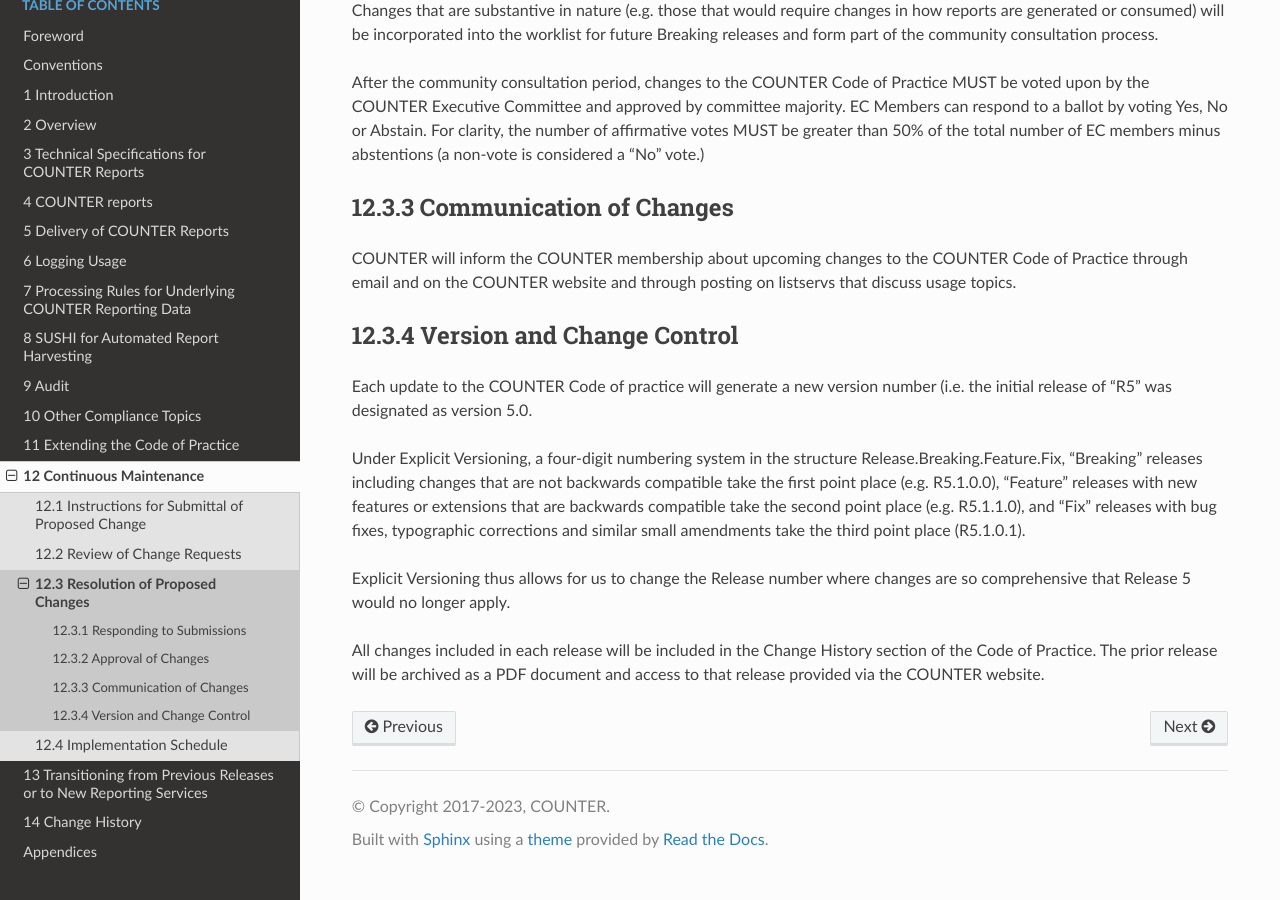
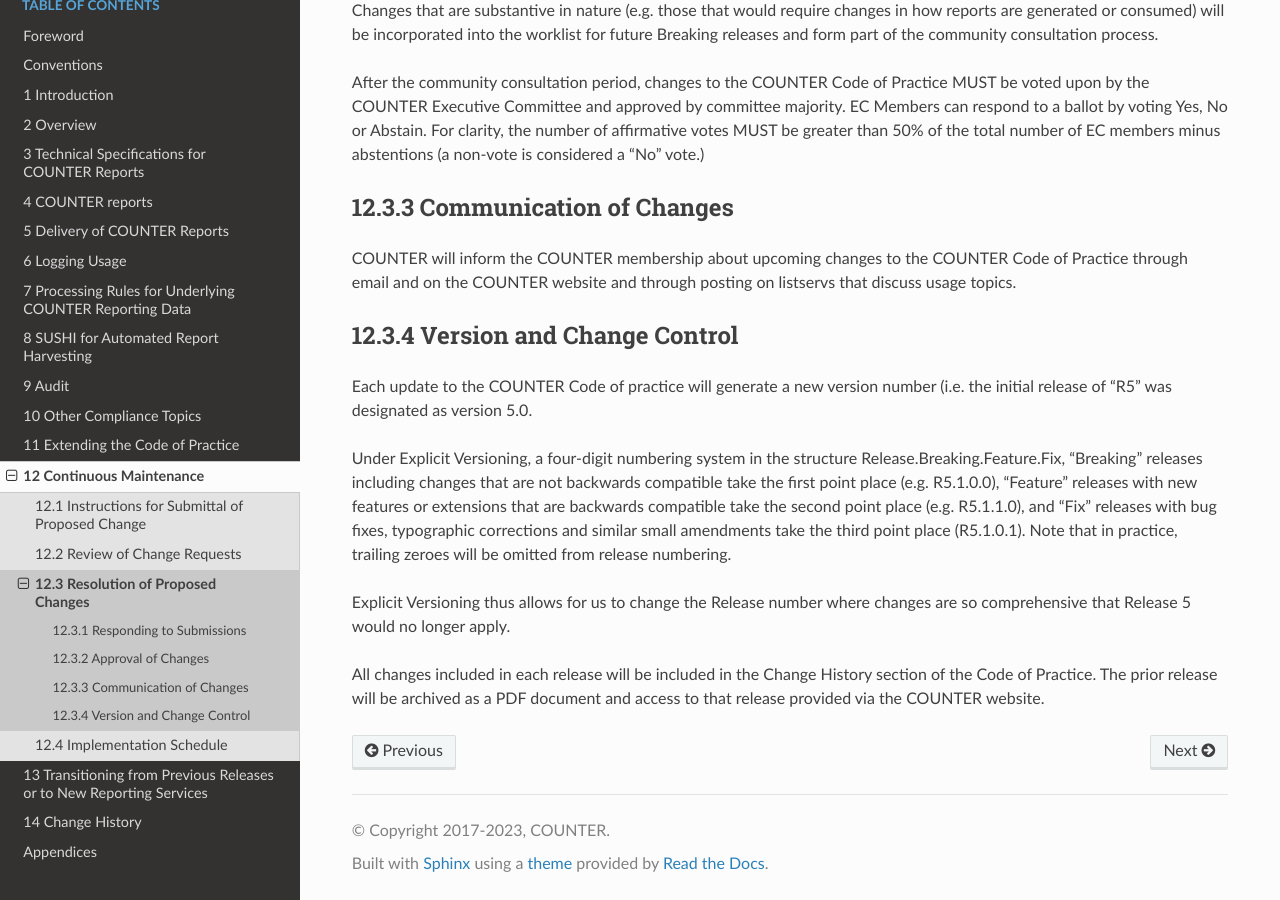
Before and after one commit to Project-Counter/cop5, a Sphinx documentation site: the page built from source/12-maintenance/03-resolution-of-proposed-changes.rst, in a window 1280 px wide and 900 px high, scrolled down 633 px. Built offline with Sphinx 7.4.7 and the Read the Docs theme 2.0.0, drawn with Linux system fonts in a browser that asks for light colours.

Commit message:
versioning, access type and registry
Clarified location of change log and note regarding trailing zeroes. Clarified access type principles. Clarified that report providers with no registry record should omit value in header.

```diff
--- a/source/03-specifications/02-formats-for-counter-reports.rst
+++ b/source/03-specifications/02-formats-for-counter-reports.rst
@@ -119,7 +119,7 @@
        360 COUNTER
 
    * - Registry
-     - The link to the platform's COUNTER Registry record.
+     - The link to the platform's COUNTER Registry record. Report providers who do not have a Registry record MUST leave the value blank.
      - https://registry.projectcounter.org/platform/b2b2736c-2cb9-48ec-91f4-870336acfb1c
 
    * - (blank row)
--- a/source/03-specifications/03-counter-report-common-attributes-and-elements.rst
+++ b/source/03-specifications/03-counter-report-common-attributes-and-elements.rst
@@ -475,6 +475,7 @@
 
 * Access_Type relates to access on the platform where the usage occurs: if access to a content item is restricted on a platform (for example because the article is included in an aggregated full-text database available to subscribers only) the Access_Type is Controlled, even if the content item is Open on a different platform.
 * Access_Type applies to all parts of a content item. That is, the metadata, the full-text (if any) and supplementary materials (if any) all share a single Access_Type. For a journal article, for example, an Investigation of the article metadata must be reported under the same Access_Type as a Request for the full article.
+* Access_Type applies in all circumstances. That is, an item MUST NOT be reported as Open for one user and as Controlled for a different user.
 
 Table 3.u (below): List of Access_Type Values
 
--- a/source/12-maintenance/03-resolution-of-proposed-changes.rst
+++ b/source/12-maintenance/03-resolution-of-proposed-changes.rst
@@ -39,7 +39,7 @@
 
 Each update to the COUNTER Code of practice will generate a new version number (i.e. the initial release of “R5” was designated as version 5.0.
 
-Under Explicit Versioning, a four-digit numbering system in the structure Release.Breaking.Feature.Fix, “Breaking” releases including changes that are not backwards compatible take the first point place (e.g. R5.1.0.0), “Feature” releases with new features or extensions that are backwards compatible take the second point place (e.g. R5.1.1.0), and “Fix” releases with bug fixes, typographic corrections and similar small amendments take the third point place (R5.1.0.1).
+Under Explicit Versioning, a four-digit numbering system in the structure Release.Breaking.Feature.Fix, “Breaking” releases including changes that are not backwards compatible take the first point place (e.g. R5.1.0.0), “Feature” releases with new features or extensions that are backwards compatible take the second point place (e.g. R5.1.1.0), and “Fix” releases with bug fixes, typographic corrections and similar small amendments take the third point place (R5.1.0.1). Note that in practice, trailing zeroes will be omitted from release numbering.
 
 Explicit Versioning thus allows for us to change the Release number where changes are so comprehensive that Release 5 would no longer apply.
 
--- a/source/12-maintenance/04-implementation-schedule.rst
+++ b/source/12-maintenance/04-implementation-schedule.rst
@@ -22,6 +22,6 @@
 
 Report providers may elect to become compliant with Feature and Breaking releases earlier than the stated compliance date.
 
-All changes will be clearly marked in the change log in :ref:`Appendix B <appendix-b>` to ensure they can be easily identified.
+All changes will be clearly marked in the change log in our GitHub repository  to ensure they can be easily identified.
 
 All other requirements of the Code of Practice will remain in effect during the implementation period for changes brought about by a new release.
```
